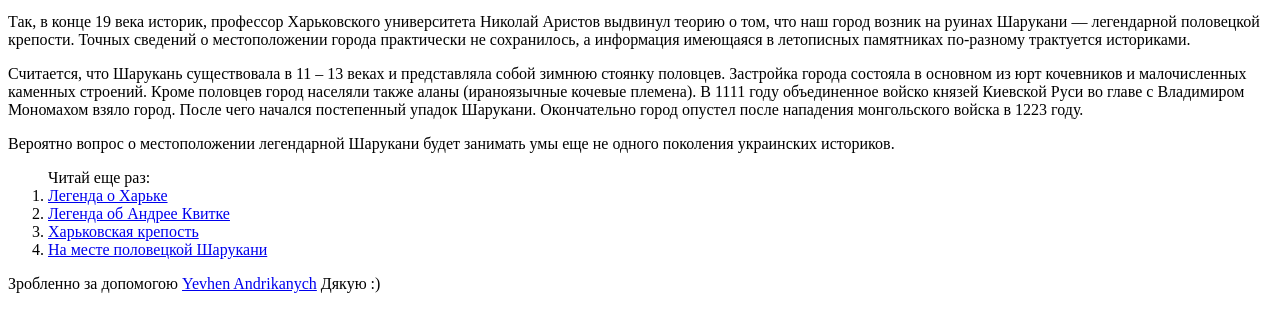
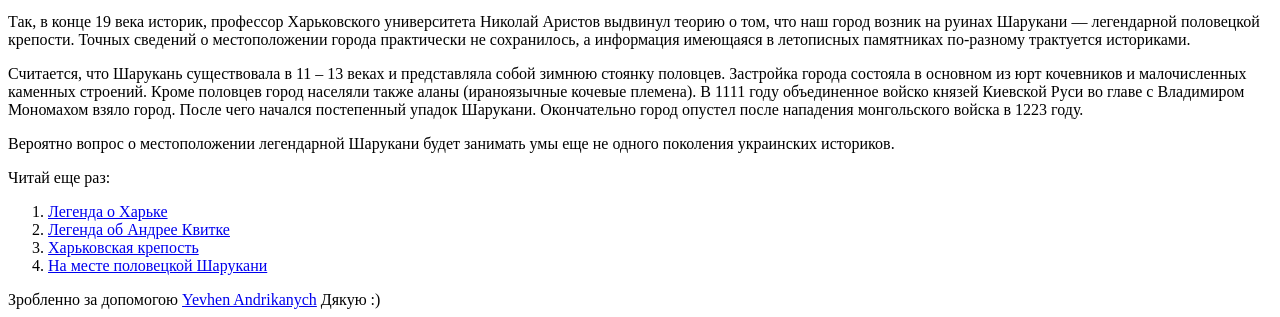
Before and after one commit to Aleksandr7716/lessons, a plain HTML site: page lesson_2/index.html in a window 1280 px wide. Shown: the part 1660-1977 px from the top of the page. Drawn offline with Linux system fonts and the light colour scheme.

Commit message:
Add files via upload

```diff
--- a/lesson_2/index.html
+++ b/lesson_2/index.html
@@ -1,5 +1,5 @@
 <!DOCTYPE html>
-<html lang="en">
+<html lang="ru">
 
 <head>
   <meta charset="UTF-8">
@@ -152,7 +152,8 @@
 
     <p>Вероятно вопрос о местоположении легендарной Шарукани будет занимать умы еще не одного поколения украинских
       историков.</p>
-    <ol> Читай еще раз:
+    <p>Читай еще раз:</p>
+    <ol>
       <li><a href="#1">Легенда о Харьке</a></li>
       <li><a href="#2">Легенда об Андрее Квитке</a></li>
       <li><a href="#3">Харьковская крепость</a></li>
```
